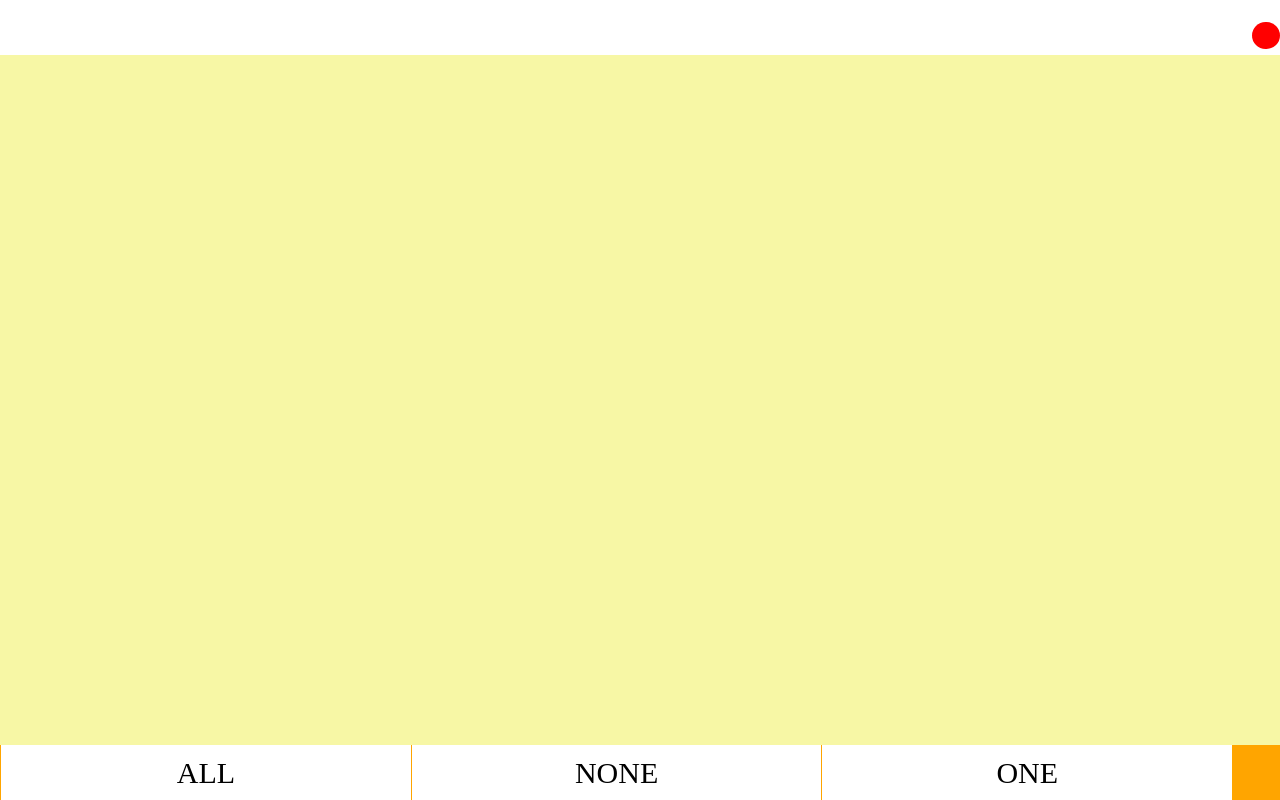
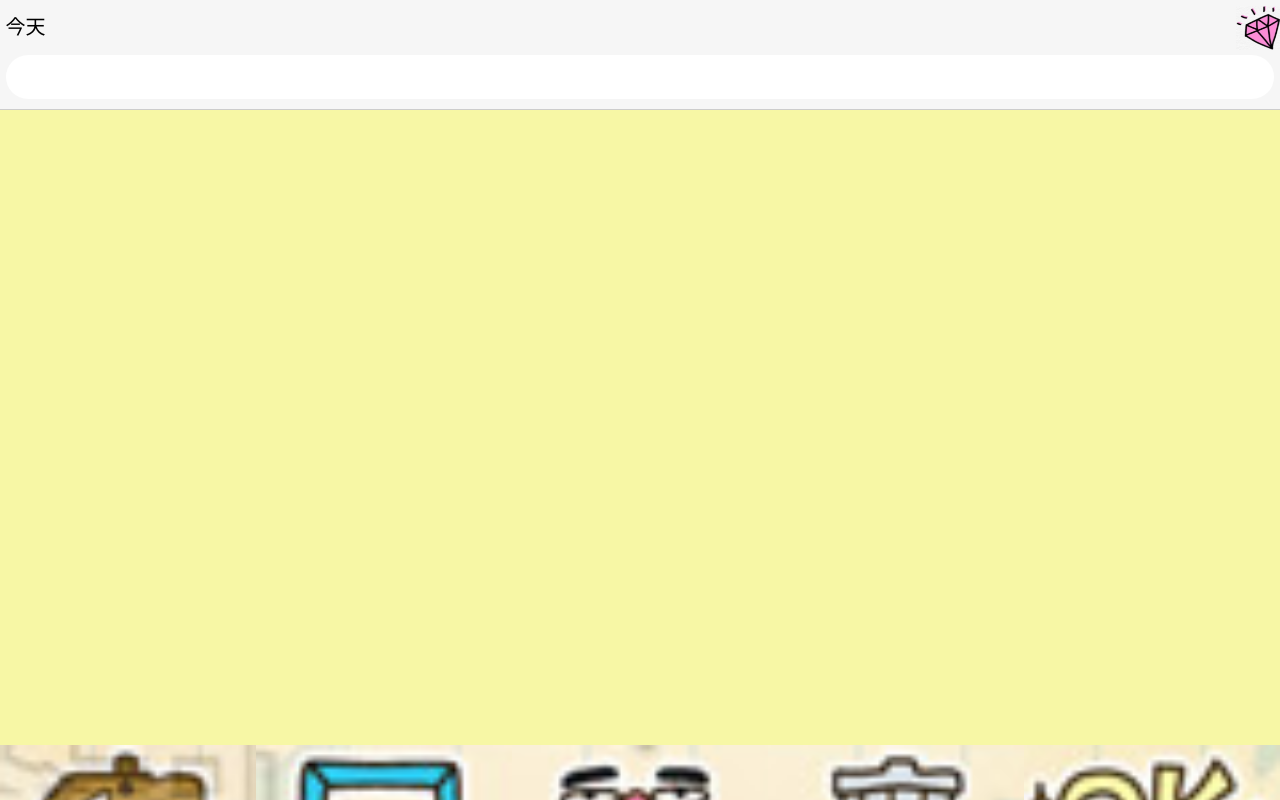
Before and after one commit to beauty-danny/todo, a plain HTML site: page index.html in a window 1280 px wide. Drawn offline with Linux system fonts and the light colour scheme.

Commit message:
'样式添加'

```diff
--- a/css/main.scss
+++ b/css/main.scss
@@ -13,7 +13,7 @@ html{
     font-size: 100px;
 }
 body{
-    font-size: 30px;
+    font-size: 20px;
     background: #F7F7A5;
 }
 $screen-size:320px,360px,375px,412px,414px;
@@ -26,32 +26,44 @@ $design-size:750px;
     }
 }
 .head{
-    height: 1rem;
-    background: yellow;
+    height: 2rem;
+    background: #F6F6F6;
     position: relative;
+    padding: 0 0.1rem;
     margin-bottom: 0.1rem;
     border-bottom:0.01rem solid #ccc;
+    .today{
+        height:1rem;
+        width: 2rem;
+        font-family: "微软雅黑";
+        padding:0.2rem 0;
+        font-size: 20px;
+    }
     input{
-        height: 1rem;
+        height: 0.8rem;
+        background:#fff;
         width: 100%;
         outline: none;
         border: 0;
+        box-shadow: 0 0 0.04rem #F6F6F6;
+        border-radius:0.4rem 0.4rem 0.4rem 0.4rem;
     }
     .add{
-        height: 0.5rem;
-        width: 0.5rem;
+        height: 0.8rem;
+        width: 0.8rem;
         position: absolute;
         right:0;
-        top:40%;
+        top:0.1rem;
         background: red;
         color: #fff;
         text-align: center;
         line-height: 0.5rem;
-        border-radius: 50%;
+//      border-radius: 50%;
         overflow: hidden;
         img{
-            height:0.5rem
-            width:0.5rem;
+            display: block;
+            height:0.8rem;
+            width:0.8rem;
         }
     }
 }
@@ -78,7 +90,7 @@ $design-size:750px;
             right: 0.1rem;
             top: 0.3rem;
             height: 0.3rem;
-            width: 0.8rem;
+            width:1rem;
             transform: rotate(30deg);
             background:url(../img/huzi.png)no-repeat;
             display: none;
@@ -107,14 +119,32 @@ $design-size:750px;
     position: absolute;
     bottom: 0;
     left:0;
-    background: orange;
+    background:#DBBC85;
     div{
         float: left;
-        width: 32%;
+        width: 20%;
         text-align: center;
         line-height: 1rem;
-        margin-left: 0.02rem;
+        overflow:hidden;
+//      margin-left: 0.02rem;
+//      border-radius:0.4rem 0.4rem 0.4rem 0.4rem;
         height: 100%;
-        background: #fff;
+        background:#F5EFCD;
+        img{
+            width: 100%;
+            background: cover;
+        }
     }
+//  div:nth-child(1){
+//      background: #CA813D;
+//  }
+//  div:nth-child(2){
+//      background: #B29844;
+//  }
+//  div:nth-child(3){
+//      background: #C94DC7;
+//  }
+//  div:nth-child(4){
+//      background: #D87E7E;
+//  }
 }
--- a/index.html
+++ b/index.html
@@ -10,16 +10,19 @@
 	</head>
 	<body>
 		<div class="head">
+			<div class='today'>今天</div>
 			<input type="text" name="" id="" value="" />
 			<div class="add">
-				<!--<img src="img/zuanshi.png" alt="" />-->
+				<img src="img/zuanshi.png" alt="" />
 			</div>
 		</div>
 		<ul class='todolist'></ul>
 		<div class="foot">
-			<div class='all'>ALL</div>
-			<div class='none'>NONE</div>
-			<div class='one'>ONE</div>
+			<div class='all'><img src="img/2.png"/></div>
+			<div class='chose'><img src="img/3.png"/></div>
+			<div class='unchose'><img src="img/4.png"/></div>
+			<div class='one'><img src="img/5.png"/></div>
+			<div class='one'><img src="img/6.png"/></div>
 		</div>
 	</body>
 </html>
--- a/js/main.js
+++ b/js/main.js
@@ -49,6 +49,14 @@ $(function(){
 				localStorage.arr=JSON.stringify(arr);
 			}
 	})
+	//对应点击
+	$('.chose img').on('touchstart',function(){
+		console.log($('chose img'))
+		$('ul .down').css('display','none');
+		arr[$(this).index()].states=0;
+		localStorage.arr=JSON.stringify(arr);
+//		$('ul li').css('display','none');
+	})
 
 })
 
```
Also changed, not shown: css/main.css, img/2.png (added), img/3.png (added), img/4.png (added), img/5.png (added), img/6.png (added).
